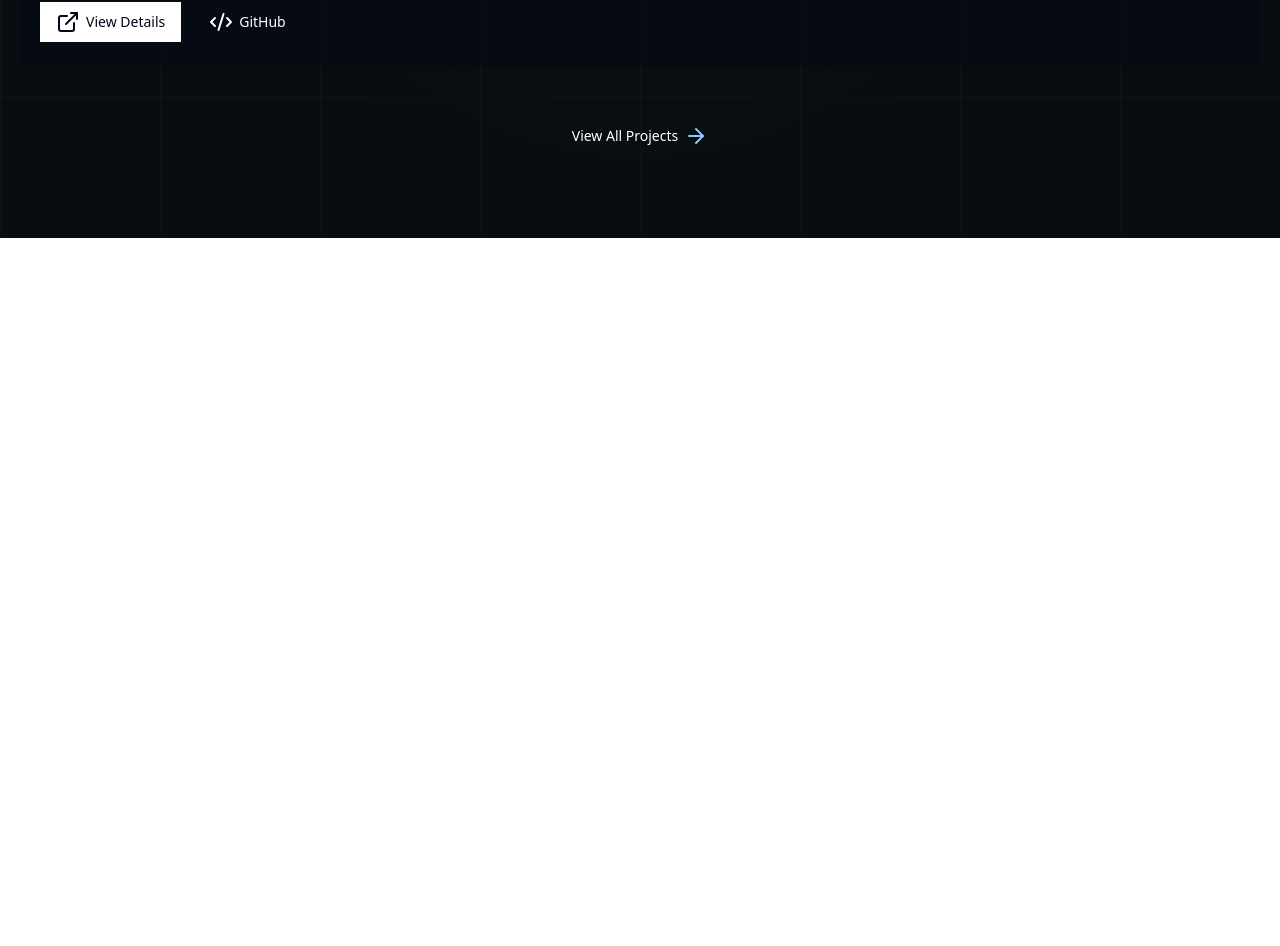
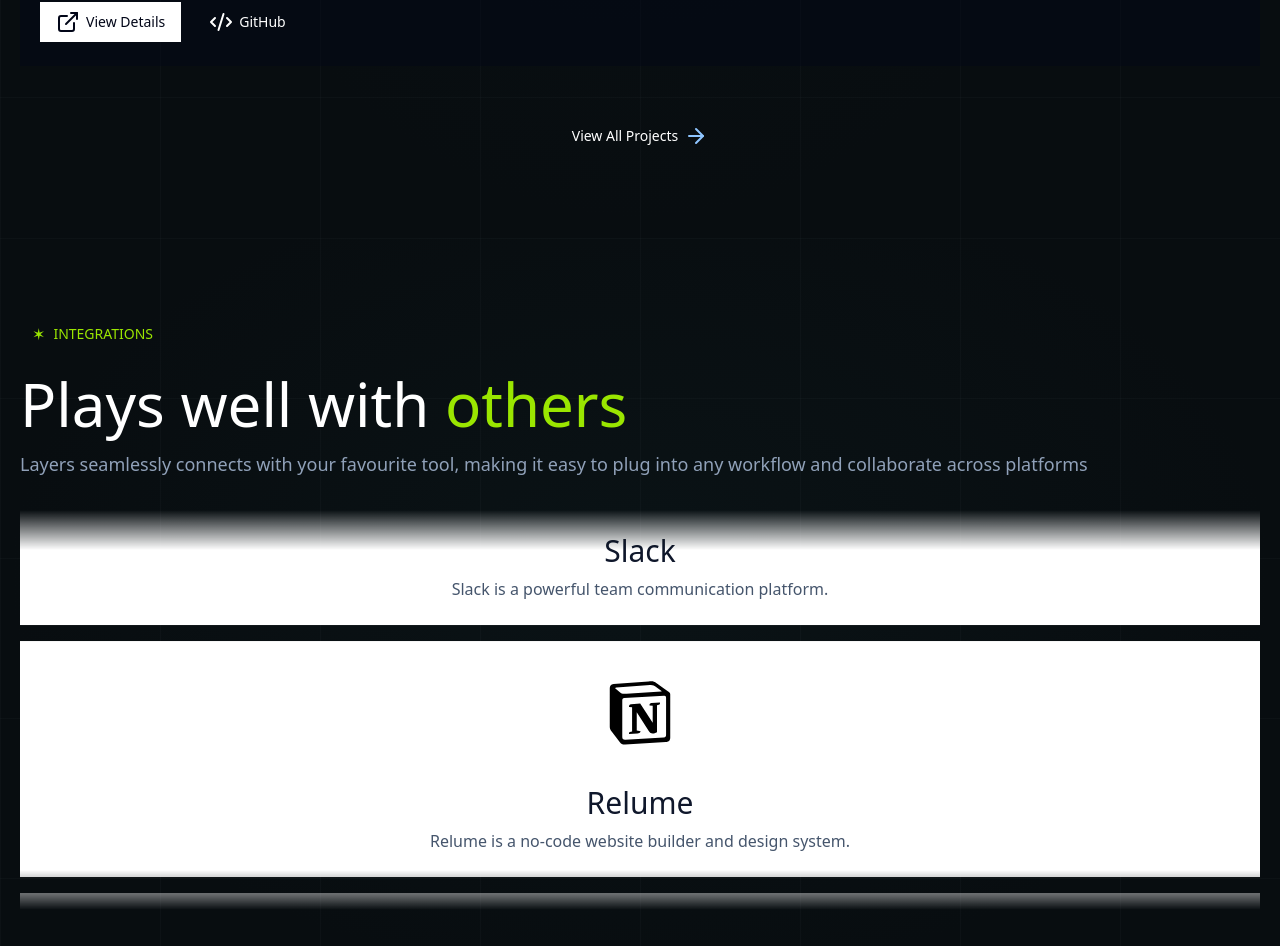
Before and after one commit to shubhamraj82/Shubham_portfolio, a Next.js app: page / in a window 1280 px wide. Shown: the part 2623-3569 px from the top of the page. Before the commit the page ends 2861 px from the top, so only its background shows below. Built offline with nearby package versions, Linux system fonts and the light colour scheme.

Commit message:
Add Skill section to main page for enhanced user engagement and showcase of abilities.

```diff
--- a/src/app/page.tsx
+++ b/src/app/page.tsx
@@ -1,6 +1,7 @@
 import Hero from "@/section/Hero";
 import Projects from "../section/Projects";
 import Navbar from "../section/navbar";
+import Skill from "@/section/Skill";
 
 export default function Home() {
   return (
@@ -16,6 +17,7 @@ export default function Home() {
         <Hero />
       </main>
       <Projects />
+      <Skill/>
     </>
   );
 }
--- /dev/null
+++ b/src/components/IntegrationsColumn.tsx
@@ -0,0 +1,61 @@
+"use client"
+
+import { type IntegrationsType } from "@/section/Skill"
+import Image from "next/image";
+import { twMerge } from "tailwind-merge";
+import {motion} from "framer-motion"
+import {Fragment } from "react"
+
+export default function IntegrationColumn(props:{
+    integrations:IntegrationsType;
+    className?:string;
+    reverse?:boolean;
+}){
+    const {integrations,className,reverse}=props;
+    return (
+        <motion.div
+        initial={{
+            y:reverse?'-50%':0
+        }}
+        animate={{
+            y: reverse? 0:"-50%",
+        }}
+        transition={{
+            duration:15,
+            repeat:Infinity,
+            ease:"linear",
+        }}
+        className={twMerge("flex flex-col gap-4 pb-4",className)}>
+            {Array.from({length:2}).map((_,i) => (
+                <Fragment
+                key={i}>
+                     {integrations.map((integration)=>(
+            <div
+            key={integration.name}
+            className="rounded-3xl border border-slate-200 bg-white p-6 shadow-sm">
+                <div
+                className="flex justify-center">
+                    <Image
+                    src={integration.icon}
+                    alt={`${integration.name} icon`}
+                    width={96}
+                    height={96}
+                    className="size-24"
+                    />
+                </div>
+                <h3
+                className="mt-6 text-center text-3xl text-slate-900">
+                    {integration.name}
+                    </h3>
+                <p
+                className="mt-2 text-center text-slate-600">
+                    {integration.description}
+                    </p>
+            </div>
+        ))}
+                </Fragment>
+            ))}
+
+    </motion.div>
+    )
+}
--- /dev/null
+++ b/src/components/Tag.tsx
@@ -0,0 +1,12 @@
+import { HTMLAttributes } from "react";
+import { twMerge } from "tailwind-merge";
+
+export default function Tag(props:HTMLAttributes<HTMLDivElement>){
+    const {className,children,...otherProps}=props;
+    return(
+        <div className={twMerge("inline-flex border border-lime-400 gap-2 text-lime-400 px-3 py-1 rounded-full uppercase items-center",className)} {...otherProps}>
+            <span>&#10038;</span>
+            <span className="text-sm">{children}</span>
+        </div>
+    )
+}
--- /dev/null
+++ b/src/section/Skill.tsx
@@ -0,0 +1,51 @@
+import Tag from "@/components/Tag";
+import IntegrationColumn from "@/components/IntegrationsColumn";
+
+const notionIcon = "/images/notion-logo.svg";
+
+const integrations = [
+    { name: "Figma", icon:notionIcon, description: "Figma is a collaborative interface design tool." },
+    { name: "Notion", icon: notionIcon, description: "Notion is an all-in-one workspace for notes and docs." },
+    { name: "Slack", icon: notionIcon, description: "Slack is a powerful team communication platform." },
+    { name: "Relume", icon: notionIcon, description: "Relume is a no-code website builder and design system." },
+    { name: "Framer", icon: notionIcon, description: "Framer is a professional website prototyping tool." },
+    { name: "GitHub", icon: notionIcon, description: "GitHub is the leading platform for code collaboration." },
+];
+
+export type IntegrationsType = typeof integrations;
+
+export default function Skill() {
+    return (
+        <section
+            className="dark relative overflow-hidden bg-[#080d10] px-5 py-20 text-white sm:px-8 lg:px-10 lg:py-24"
+            style={{
+                backgroundImage:
+                    "linear-gradient(rgba(116, 145, 151, 0.045) 1px, transparent 1px), linear-gradient(90deg, rgba(116, 145, 151, 0.045) 1px, transparent 1px), radial-gradient(ellipse at 50% 45%, rgba(18, 39, 42, 0.22), transparent 70%)",
+                backgroundSize: "160px 160px, 160px 160px, auto",
+            }}
+        >
+            <div className="container mx-auto">
+                <div className="grid lg:grid-cols-2 items-center lg:gap-16">
+                    <div>
+                <Tag>Integrations</Tag>
+                <h2 className="text-6xl font-medium mt-6">
+                    Plays well with{" "} <span className="text-lime-400">others</span>
+                </h2>
+                <p className="text-slate-400 mt-4 text-lg">
+                    Layers seamlessly connects with your favourite tool, making it easy to plug into any workflow and collaborate across platforms
+                </p>
+                </div>
+                <div>
+                <div className="h-[400px] lg:h-[800px] mt-8 lg:mt-0 overflow-hidden grid md:grid-cols-2 gap-4 [mask-image:linear-gradient(to_bottom,transparent,black_10%,black_90%,transparent)]">
+               <IntegrationColumn integrations={integrations}/>
+               <IntegrationColumn
+               integrations={integrations.slice().reverse()}
+               reverse
+               className="hidden md:flex"/>
+                </div>
+                </div>
+                </div>
+            </div>
+        </section>
+    )
+}
```
Also changed, not shown: public/images/notion-logo.svg (added).
